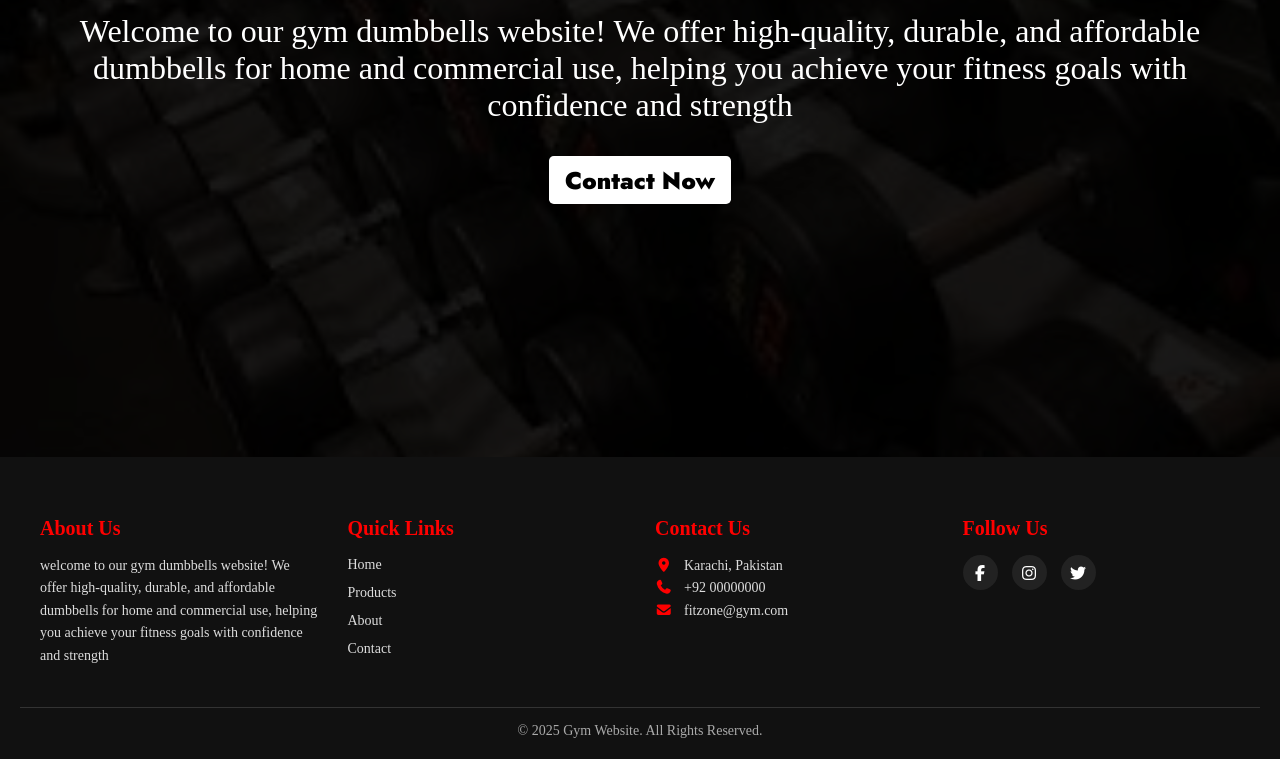
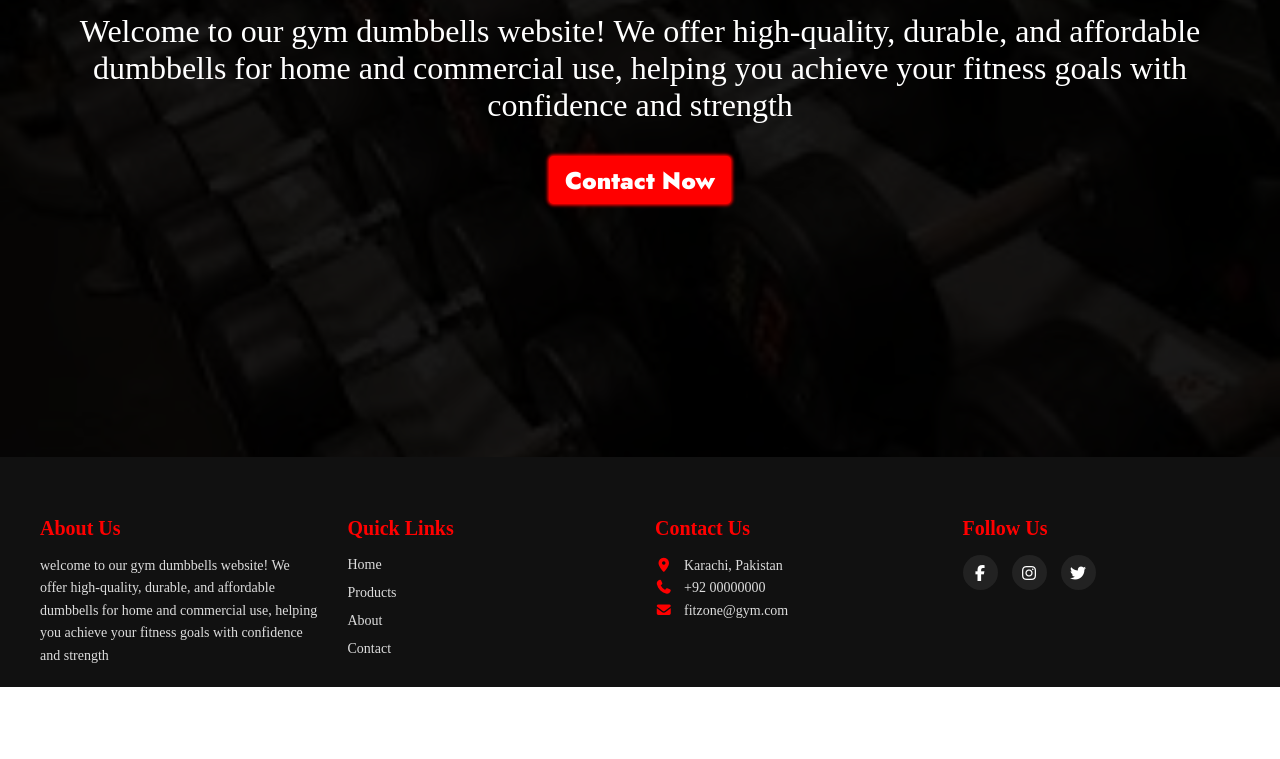
Before and after one commit to muhammadahmed-ux/Gym-Web-Landing-Page, a plain HTML site: page index.html in a window 1280 px wide. Shown: the part 1943-2702 px from the top of the page. After the commit the page ends 2630 px from the top, so only its background shows below. Drawn offline with Linux system fonts and the light colour scheme.

Commit message:
add file

```diff
--- a/index.html
+++ b/index.html
@@ -161,12 +161,6 @@
                     </div>
 
                 </div>
-
-                <div class="footer-bottom">
-                    <p>© 2025 Gym Website. All Rights Reserved.</p>
-                </div>
-            </footer>
-
         </section>
     </main>
 </body>
--- a/style.css
+++ b/style.css
@@ -352,22 +352,20 @@ nav span {
     font-weight: 900;
     margin-top: 1rem;
     cursor: pointer;
-    background-color: #fff;
-    color: black;
+    background-color: red;
+    color: #fff;
     transition: 0.5s ease-in-out;
+    box-shadow: 0 0 0.2rem 0.1rem red;
 }
 
 .about button:hover {
-    background-color: red;
     box-shadow: 0 0 1.2rem 0.5rem red;
-    color: #fff;
 }
 
 
 
 
 
-/* footer */
 
 
 .footer {
@@ -440,14 +438,5 @@ nav span {
     background-color: red;
     color: black;
     cursor: pointer;
+    box-shadow: 0 0 1rem .2rem red;
 }
-
-
-.footer-bottom {
-    border-top: 1px solid #333;
-    margin-top: 40px;
-    text-align: center;
-    padding-top: 15px;
-    font-size: 14px;
-    color: #aaa;
-}
```
